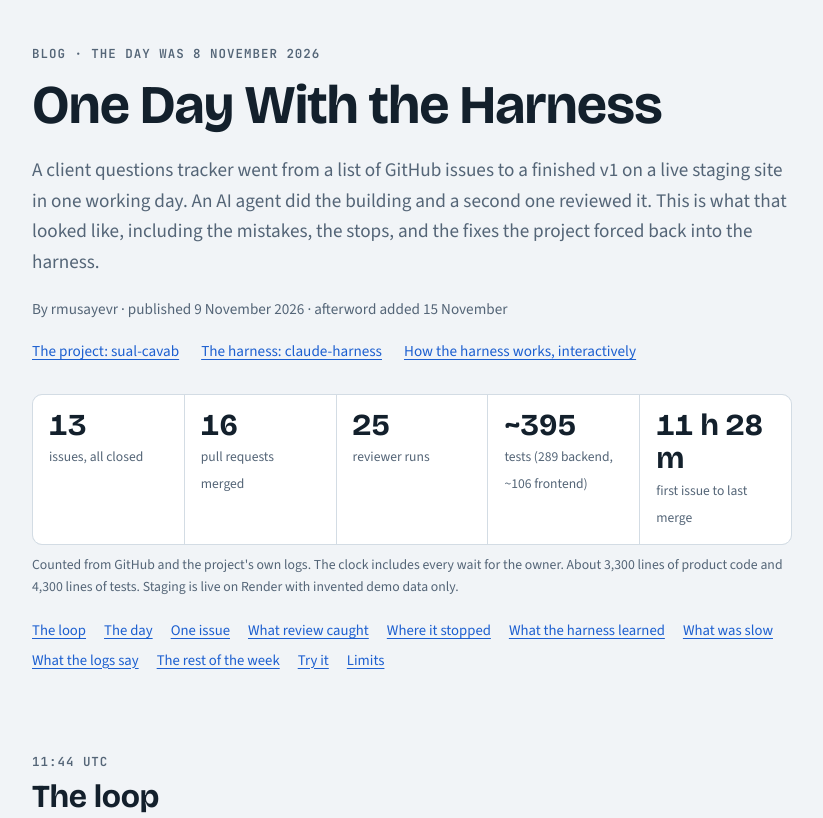
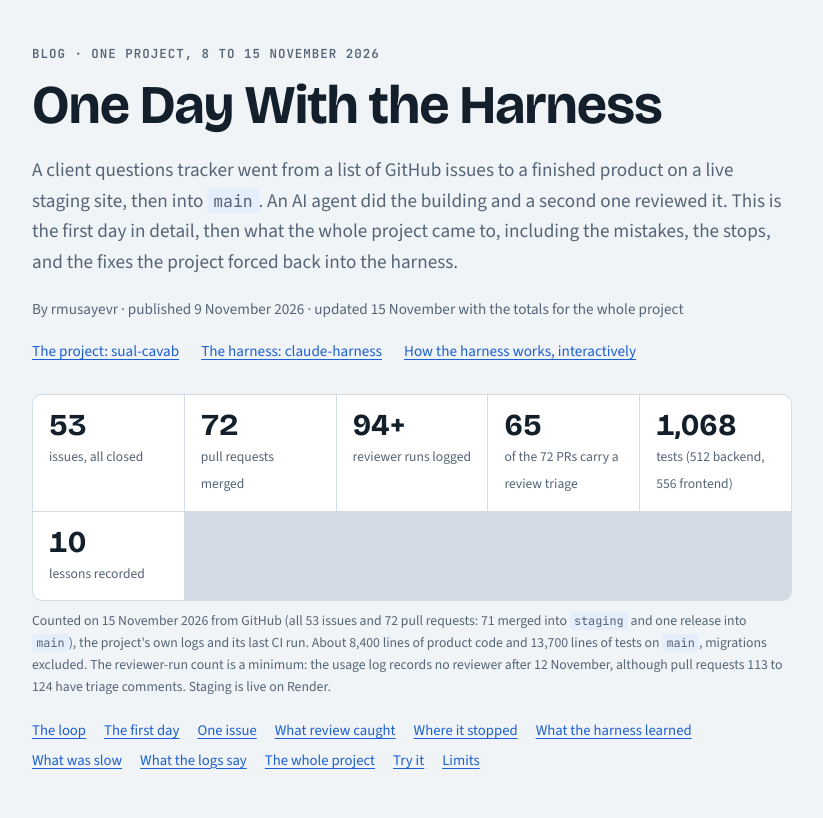
Before and after one commit to rmusayevr/claude-harness, a website: page docs/blog/one-day-with-the-harness.html in a window 1280 px wide. Shown: the top 818 px of the page, without its empty margins (228-1051 px from the left). Drawn offline with nearby package versions, Linux system fonts and the light colour scheme.

Commit message:
Blog: report the numbers for the whole project, not the first day
The header strip, caption and last section now carry totals audited from
sual-cavab's GitHub history, logs and last CI run: 53 issues, 72 PRs, 94+
logged reviewer runs, 65 PRs with a triage, 1,068 tests, 10 lessons. The
duration tile is gone and the Limits bullet that said nothing had reached
main is corrected.

Co-Authored-By: Claude Sonnet 5.5 <noreply@anthropic.com>

```diff
--- a/docs/blog/one-day-with-the-harness.html
+++ b/docs/blog/one-day-with-the-harness.html
@@ -135,25 +135,26 @@ footer { margin-top: 64px; padding-top: 18px; border-top: 2px solid var(--ink);
 <body>
 <div class="wrap">
   <header>
-    <p class="eyebrow">Blog · the day was 8 November 2026</p>
+    <p class="eyebrow">Blog · one project, 8 to 15 November 2026</p>
     <h1>One Day With the Harness</h1>
-    <p class="lede">A client questions tracker went from a list of GitHub issues to a finished v1 on a live staging site in one working day. An AI agent did the building and a second one reviewed it. This is what that looked like, including the mistakes, the stops, and the fixes the project forced back into the harness.</p>
-    <p class="byline">By rmusayevr · published 9 November 2026 · afterword added 15 November</p>
+    <p class="lede">A client questions tracker went from a list of GitHub issues to a finished product on a live staging site, then into <code>main</code>. An AI agent did the building and a second one reviewed it. This is the first day in detail, then what the whole project came to, including the mistakes, the stops, and the fixes the project forced back into the harness.</p>
+    <p class="byline">By rmusayevr · published 9 November 2026 · updated 15 November with the totals for the whole project</p>
     <div class="links">
       <a href="https://github.com/rmusayevr/sual-cavab">The project: sual-cavab</a>
       <a href="https://github.com/rmusayevr/claude-harness">The harness: claude-harness</a>
       <a href="../">How the harness works, interactively</a>
     </div>
-    <div class="strip" aria-label="The day in numbers">
-      <div><b>13</b><span>issues, all closed</span></div>
-      <div><b>16</b><span>pull requests merged</span></div>
-      <div><b>25</b><span>reviewer runs</span></div>
-      <div><b>~395</b><span>tests (289 backend, ~106 frontend)</span></div>
-      <div><b>11 h 28 m</b><span>first issue to last merge</span></div>
+    <div class="strip" aria-label="The whole project in numbers">
+      <div><b>53</b><span>issues, all closed</span></div>
+      <div><b>72</b><span>pull requests merged</span></div>
+      <div><b>94+</b><span>reviewer runs logged</span></div>
+      <div><b>65</b><span>of the 72 PRs carry a review triage</span></div>
+      <div><b>1,068</b><span>tests (512 backend, 556 frontend)</span></div>
+      <div><b>10</b><span>lessons recorded</span></div>
     </div>
-    <p class="fine">Counted from GitHub and the project's own logs. The clock includes every wait for the owner. About 3,300 lines of product code and 4,300 lines of tests. Staging is live on Render with invented demo data only.</p>
+    <p class="fine">Counted on 15 November 2026 from GitHub (all 53 issues and 72 pull requests: 71 merged into <code>staging</code> and one release into <code>main</code>), the project's own logs and its last CI run. About 8,400 lines of product code and 13,700 lines of tests on <code>main</code>, migrations excluded. The reviewer-run count is a minimum: the usage log records no reviewer after 12 November, although pull requests 113 to 124 have triage comments. Staging is live on Render.</p>
     <nav class="toc" aria-label="Sections">
-      <a href="#loop">The loop</a><a href="#day">The day</a><a href="#one-issue">One issue</a><a href="#caught">What review caught</a><a href="#stops">Where it stopped</a><a href="#learned">What the harness learned</a><a href="#slow">What was slow</a><a href="#logs">What the logs say</a><a href="#week">The rest of the week</a><a href="#try">Try it</a><a href="#limits">Limits</a>
+      <a href="#loop">The loop</a><a href="#day">The first day</a><a href="#one-issue">One issue</a><a href="#caught">What review caught</a><a href="#stops">Where it stopped</a><a href="#learned">What the harness learned</a><a href="#slow">What was slow</a><a href="#logs">What the logs say</a><a href="#week">The whole project</a><a href="#try">Try it</a><a href="#limits">Limits</a>
     </nav>
   </header>
 
@@ -311,19 +312,21 @@ footer { margin-top: 64px; padding-top: 18px; border-top: 2px solid var(--ink);
   </section>
 
   <section id="week">
-    <div class="clock">8 to 15 November</div>
+    <div class="clock">the whole project</div>
     <div class="body">
-      <h2>Afterword: the rest of the first week</h2>
-      <p>The project is finished. The logs kept running after the day this page describes, so I audited them once the last pull request was in. Everything below comes from the project's <code>harness-decisions.log</code>, <code>harness-usage.log</code> and <code>.claude/lessons/</code>.</p>
+      <h2>The whole project, audited</h2>
+      <p>Everything above is the first day. The project then ran to 15 November and is finished: all 53 issues are closed and the last pull request, a release of <code>staging</code> into <code>main</code>, merged on 15 November. I audited the project's GitHub history, its <code>harness-decisions.log</code>, <code>harness-usage.log</code> and <code>.claude/lessons/</code> once it was in, and the numbers below are for the whole project, not for one day.</p>
       <ul class="plain">
-        <li><strong>The guards made 86 decisions, not 10.</strong> 23 asks on <code>rm -rf</code> of something not on the regenerable list, 25 on wiping a data store, 23 before a merge, 9 denials of shell writes to <code>.env</code>, and a handful of others. Nearly all the <code>rm -rf</code> asks were scratch folders the agent had just made. That was prompt fatigue, the thing the guard tests are written to prevent, and it is <a href="https://github.com/rmusayevr/claude-harness/pull/34">fixed in a harness pull request</a> for the cases the guard can prove from the command itself.</li>
+        <li><strong>Review reached nearly everything that mattered.</strong> 65 of the 72 pull requests carry a review triage comment, and 51 of the 54 that touched backend or frontend code do. The three code PRs without one are #84, #93 and #125 (the release). Where the triage ends with the status line <span class="skill">triage-review</span> prescribes, the project has 64 rounds, 8 of which ended <em>not ready</em>, and those lines report at least 126 blockers fixed. 15 of the 65 triage comments use another format and are not in that count. The reviewer was run at least 94 times; the log stops recording it after 12 November, so that figure is a floor.</li>
+        <li><strong>The guards made 86 decisions, not 10.</strong> 23 asks on <code>rm -rf</code> of something not on the regenerable list, 25 on wiping a data store, 23 before a merge, 9 denials of shell writes to <code>.env</code>, and a handful of others. Nearly all the <code>rm -rf</code> asks were scratch folders the agent had just made. That was prompt fatigue, the thing the guard tests are written to prevent, and it is <a href="https://github.com/rmusayevr/claude-harness/pull/34">fixed in the harness</a> for the cases the guard can prove from the command itself.</li>
         <li><strong>The 25 data-wipe asks were mostly <code>DROP DATABASE</code> on scratch databases made in earlier commands.</strong> The guard cannot tell those from a real one without guessing at names, so it still asks. I did not count how many of these asks, or of the merge asks, were mistakes; a guess would flatter the guards.</li>
-        <li><strong>A review was skipped once, and a rule did not stop it.</strong> PR #59 merged before its fresh-eyes review ran. The review afterwards found two regressions, fixed in #60 over two rounds. The project then added a hook that asks before merging a pull request with no review triage comment. It asked 23 times, always in <code>auto</code> mode, and the merges that followed went ahead. An <code>ask</code> that nobody answers is not a gate, so the harness version of that hook is a <code>deny</code>.</li>
+        <li><strong>A review was skipped once, and a rule did not stop it.</strong> PR #59 merged before its fresh-eyes review ran. The review afterwards found two regressions, fixed in #60 over two rounds. The project then added a hook that asks before merging a pull request with no review triage comment. It asked 23 times, always in <code>auto</code> mode, and the merges that followed went ahead. An <code>ask</code> that nobody answers is not a gate, so the harness version of that hook is a <code>deny</code>. It also showed that the triage comments do not all follow one format, so the harness version looks for the status line the skill asks for.</li>
         <li><strong>Four log entries were not the project's.</strong> The harness's own hook tests wrote their fixtures (<code>docker volume rm somevol</code>) into the project's decisions log, because the hook fell back to the working directory. I found it by reading the log, and the tests no longer do it.</li>
-        <li><strong>The reviewer did most of the work.</strong> 94 reviewer runs over the week, 25 of them on day one. The skills that fire are the ones the loop names, so the same pattern as day one held. The usage log has only two sessions in it, so "40 of 56 skills never fired" is a weak signal and no skill was deleted on it.</li>
+        <li><strong>The skills that fire are the ones the loop names.</strong> 17 different skills fired in the log, and the rest never did. Most of those are for situations this project never had. The log has two sessions in it and misses the last days, so no skill was deleted on that evidence.</li>
         <li><strong>Ten lessons were recorded, and three say the rule already existed.</strong> A flag's meaning written from memory (the guidance against inventing flags was already in <code>CLAUDE.md</code>), a new endpoint breaking hand-built test mocks (the scope-change skill already says to check mocks), and slow runs waited on instead of timed (the profiling skill already says to measure). A written rule did not fire at the moment it was needed. That is the finding the harness has no good answer to yet.</li>
+        <li><strong>The product changed shape.</strong> The drafting feature from the first day was removed later (#116), and a client answer link and client accounts were added.</li>
       </ul>
-      <div class="callout warn"><p><strong>The honest part.</strong> One week, one project and one owner, and the same person ran the harness and wrote this up. The audit found the harness doing its job (reviews caught real defects, the <code>.env</code> guard denied nine times) and also costing something (about fifty prompts around scratch work, some of them avoidable). It did not find out whether the harness saved time.</p></div>
+      <div class="callout warn"><p><strong>The honest part.</strong> One project, one owner, and the same person ran the harness and wrote this up. The audit found the harness doing its job (reviews caught real defects, the <code>.env</code> guard denied nine times) and also costing something (about fifty prompts around scratch work, some of them avoidable). It did not find out whether the harness saved time.</p></div>
     </div>
   </section>
 
@@ -349,11 +352,11 @@ footer { margin-top: 64px; padding-top: 18px; border-top: 2px solid var(--ink);
     <div class="body">
       <h2>What this does not show</h2>
       <ul class="plain">
-        <li><strong>One project, one owner.</strong> The day is the main story and the afterword covers the rest of the first week. The numbers say what happened, not what will happen to you.</li>
+        <li><strong>One project, one owner.</strong> The first day is told in detail and the last section covers the whole project. The numbers say what happened, not what will happen to you.</li>
         <li><strong>No comparison.</strong> I did not measure how long the same app would take without the harness, so there is no "time saved" figure on this page.</li>
         <li><strong>The reviewer's false alarms were not counted.</strong> Its hit rate on real defects looks high, but a clean tally was not kept.</li>
         <li><strong>The harness was changing during the run.</strong> Some of the eleven and a half hours went to fixing the harness, and the fixes are in the harness repository, not in this tutorial.</li>
-        <li><strong>Staging is live, but thin.</strong> It runs on free Render services with invented demo data. Drafting is not set up there (no Claude key), nobody has clicked through the screens on the live site, and nothing has been merged into <code>main</code>. No real client data has been used in the repository, the tests or the fixtures.</li>
+        <li><strong>Staging is live, but thin.</strong> It runs on free Render services. The README of the project records that the owner clicked through the screens by hand on the staging site, and that no script has driven a browser since the headless runs. The release into <code>main</code> merged on 15 November. The sentence from the first-day write-up that no real client data was used in the repository, the tests or the fixtures was not re-checked for this update.</li>
       </ul>
     </div>
   </section>
```
